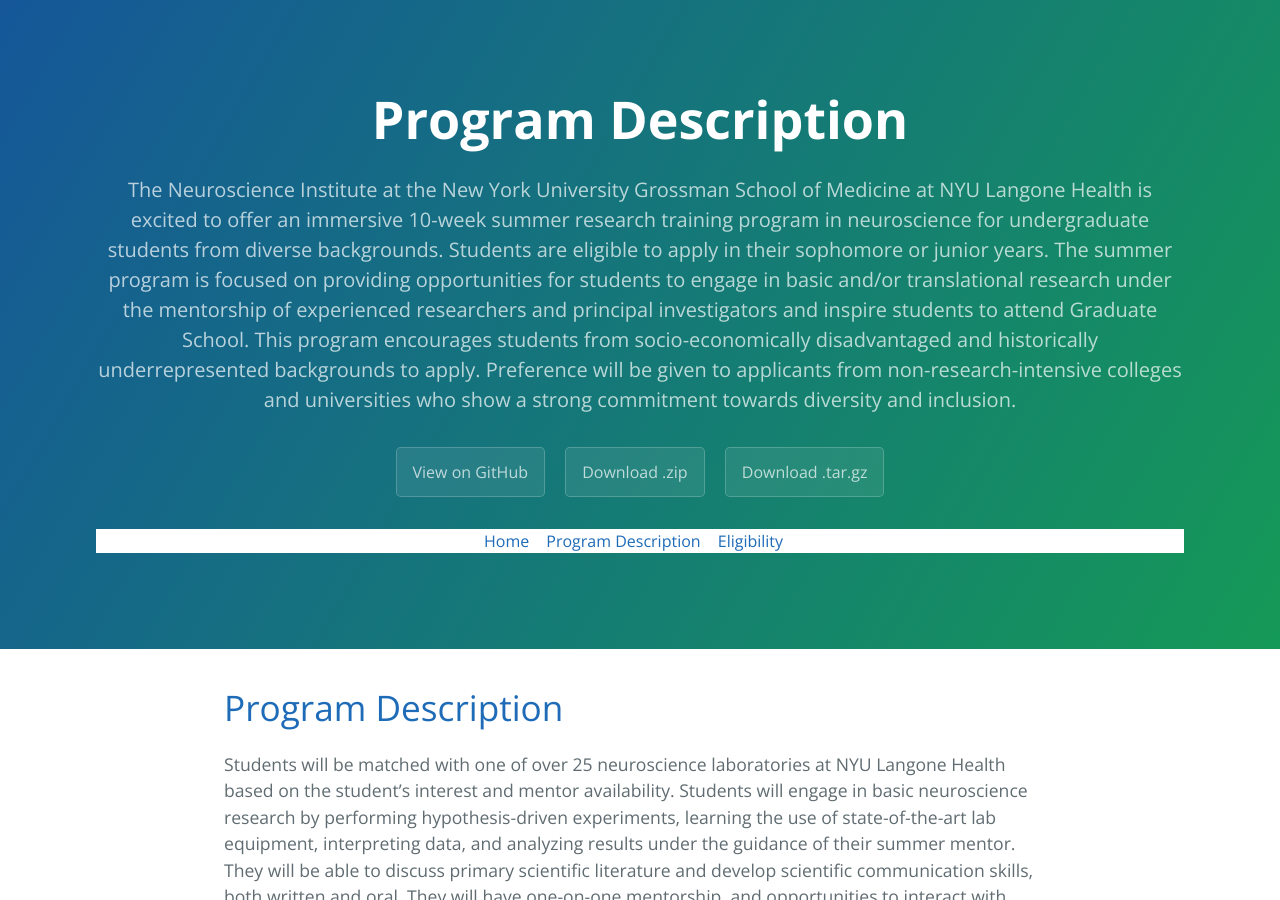
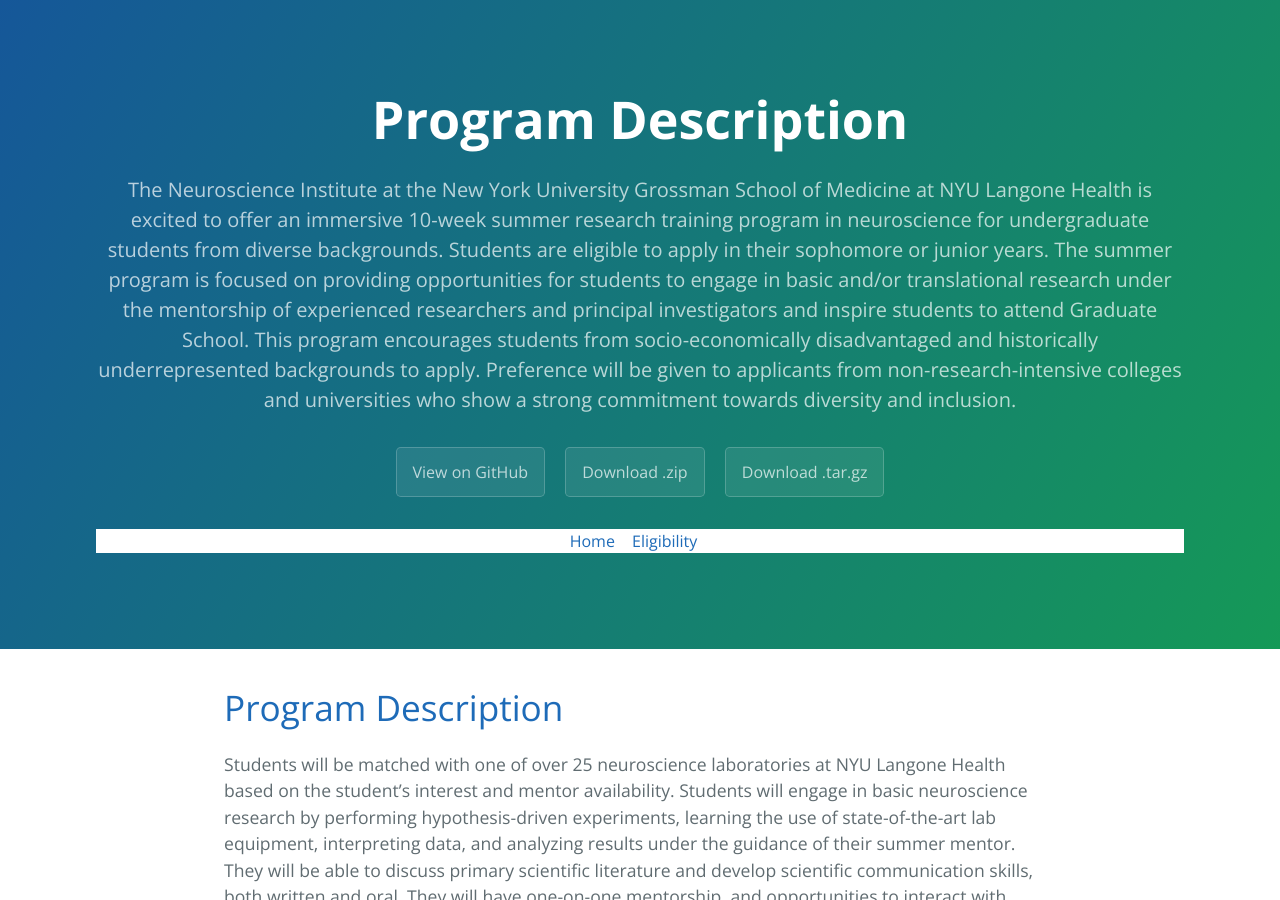
Before and after one commit to NICDIundergrad/SummerUndergradProgramWeb, a Jekyll site: the page built from index.md, in a window 1280 px wide and 900 px high. Built offline with Jekyll 4.4.1, drawn with Linux system fonts in a browser that asks for light colours; our own code applies the rules of GitHub Pages for plain Markdown files.

Commit message:
Update nav.html

```diff
--- a/_includes/nav.html
+++ b/_includes/nav.html
@@ -1,5 +1,4 @@
 <p style="text-align: center; background-color: white;">
   <a href="{{site.baseurl}}/">Home</a> |
-  <a href="{{site.baseurl}}/">Program Description</a> |
-  <a href="{{site.baseurl/#eligibility}}/">Eligibility</a> |
+  <a href="{{site.baseurl}}/#eligibility">Eligibility</a> |
 </p>
```
